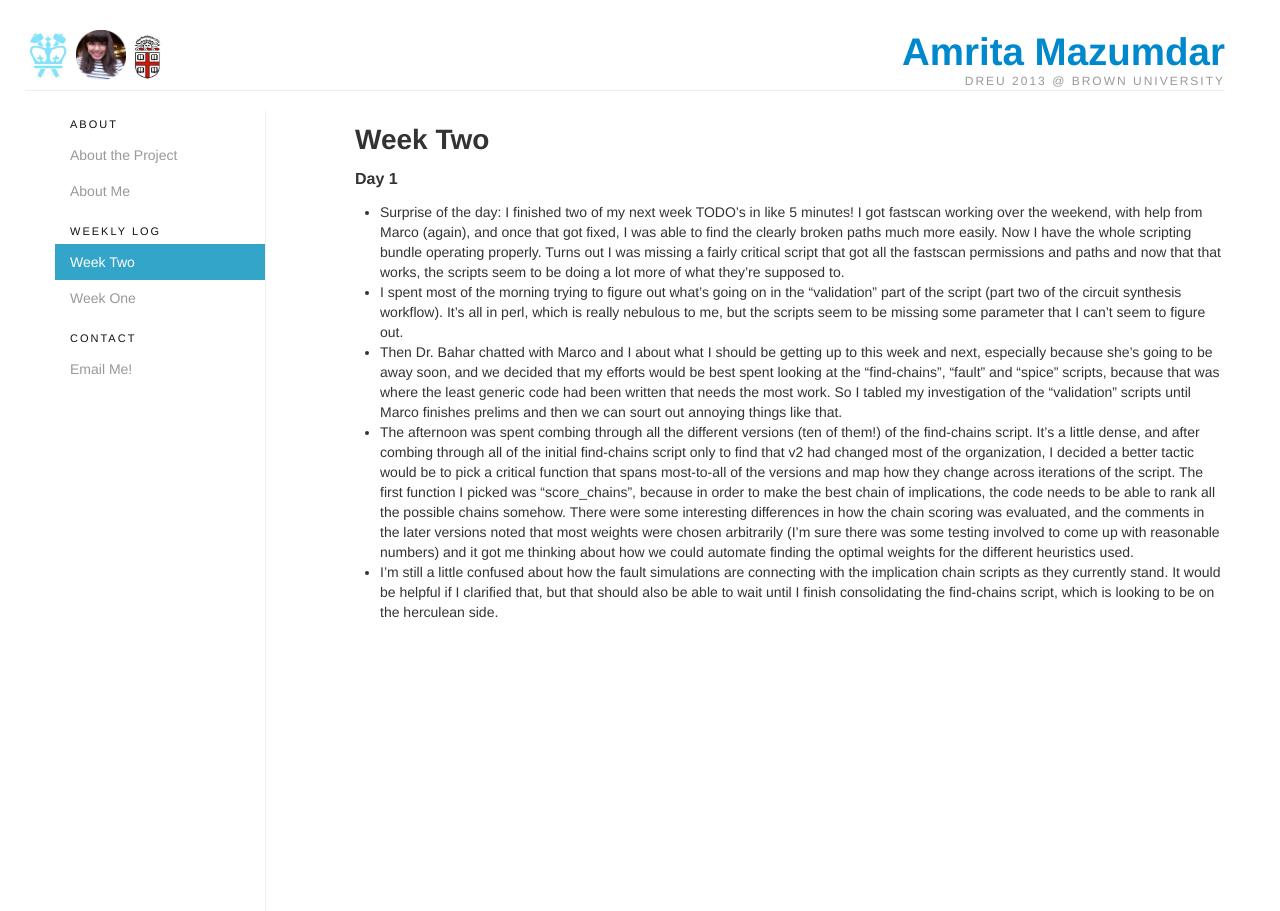
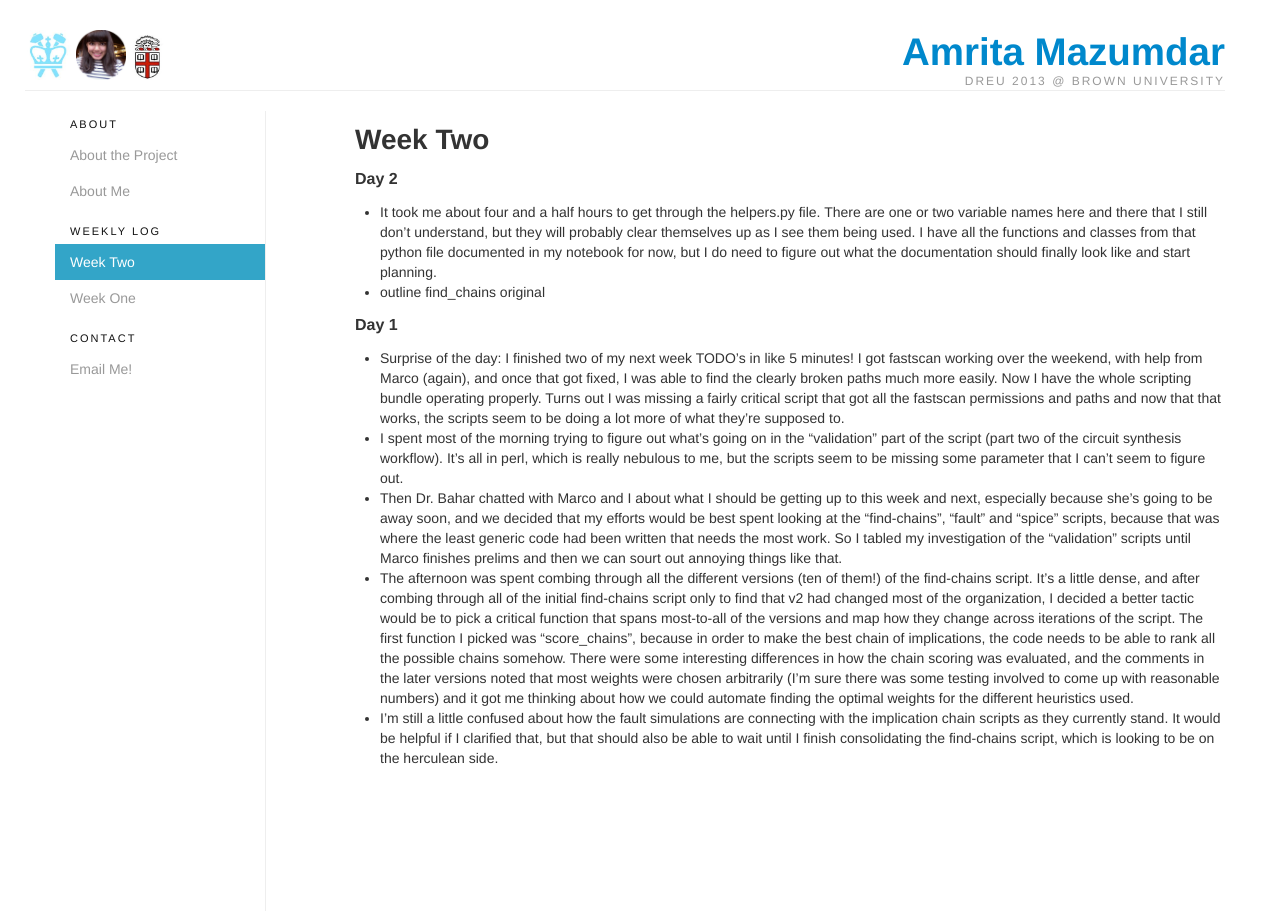
Before and after one commit to amritamaz/dreu-blog, a Jekyll site: the page built from _posts/2013-06-22-week-two.md, in a window 1280 px wide. Built offline with Jekyll 4.4.1, drawn with Linux system fonts in a browser that asks for light colours; nearby versions of some CDN libraries; Markdown is read by kramdown in place of the engine named in the settings.

Commit message:
day 2 week 2

```diff
--- a/_posts/2013-06-22-week-two.md
+++ b/_posts/2013-06-22-week-two.md
@@ -3,6 +3,15 @@ layout: post
 title: Week Two
 category: weekly log
 ---
+
+## Day 2
++ It took me about four and a half hours to get through the helpers.py file.
+There are one or two variable names here and there that I still don't understand,
+but they will probably clear themselves up as I see them being used. I have
+all the functions and classes from that python file documented in my notebook
+for now, but I do need to figure out what the documentation should finally look
+like and start planning.
++ outline find_chains original
 
 ## Day 1
  + Surprise of the day: I finished two of my next week TODO's in like 5 minutes!
```
